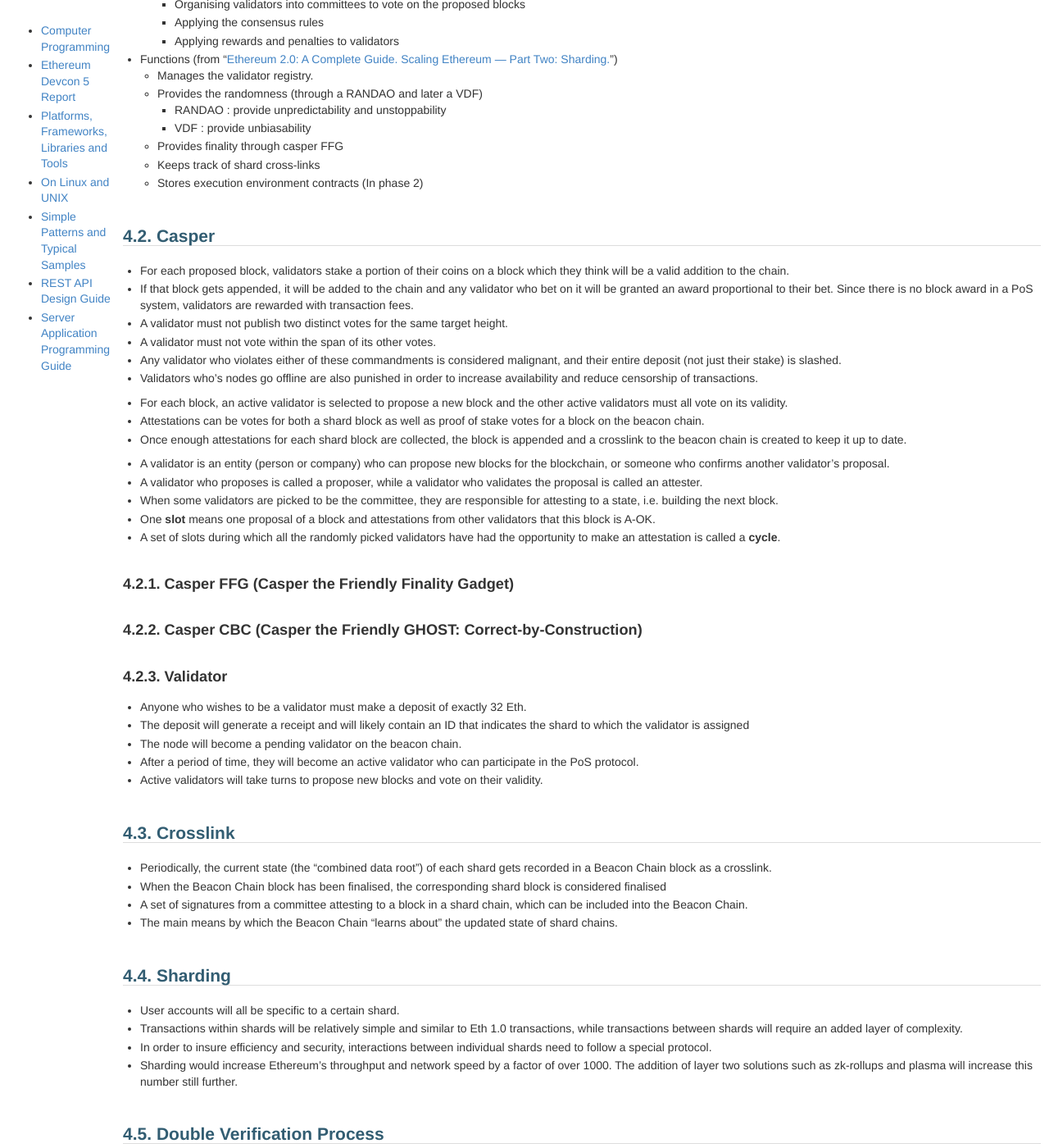
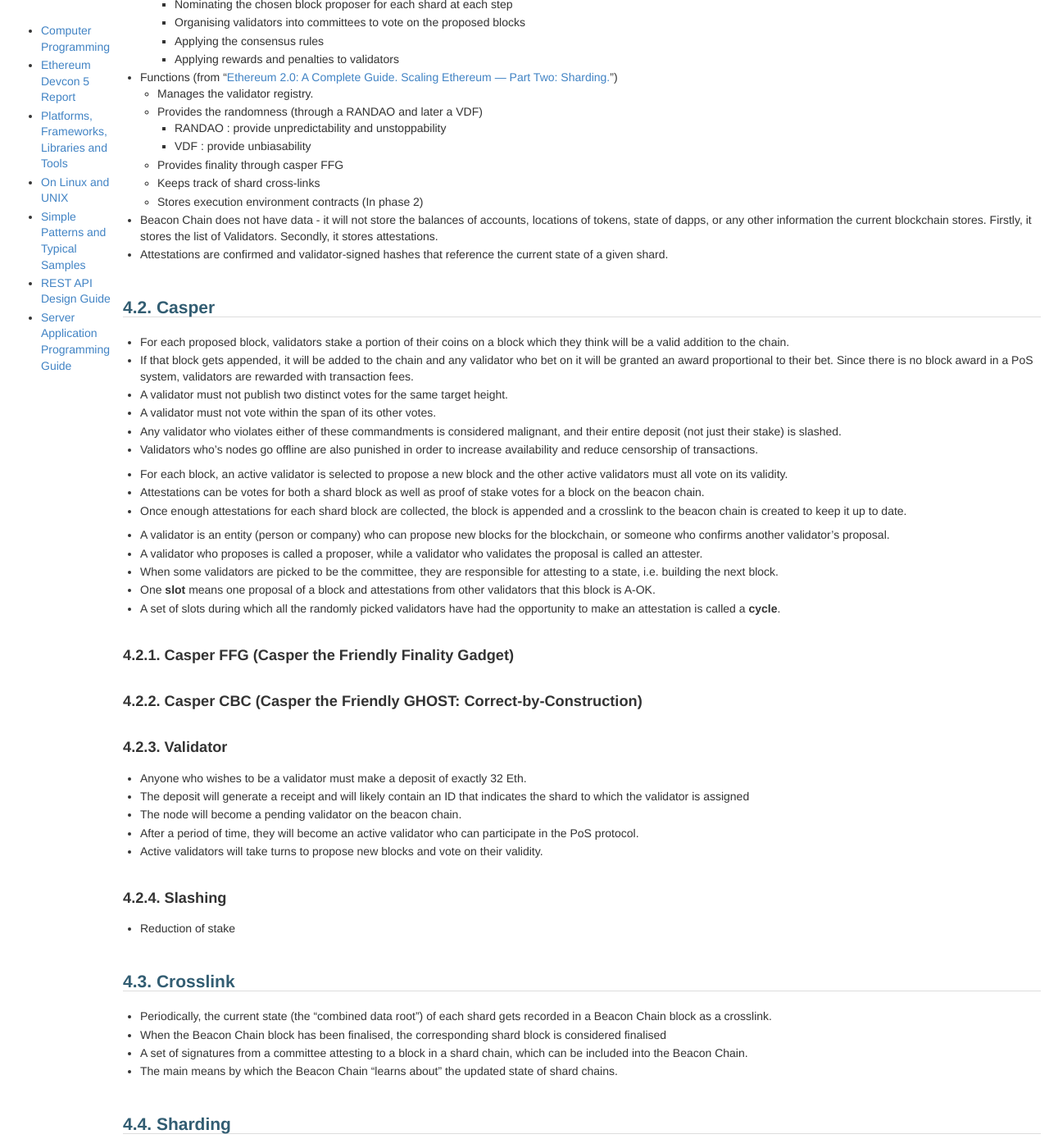
Before and after one commit to 3rdstage/3rdstage.github.io, a Jekyll site: the page built from pages/ethereum-devcon5-report.md, in a window 1280 px wide and 1400 px high, scrolled down 3276 px. Shown: the whole window at 82% size. Built offline with Jekyll 4.4.1, drawn with Linux system fonts in a browser that asks for light colours; the table of contents is made by our own code.

Commit message:
Updating Devcon 5 report sketch.

```diff
--- a/pages/ethereum-devcon5-report.md
+++ b/pages/ethereum-devcon5-report.md
@@ -99,6 +99,9 @@ toc: true
     * Keeps track of shard cross-links
     * Stores execution environment contracts (In phase 2)
 
+* Beacon Chain does not have data - it will not store the balances of accounts, locations of tokens, state of dapps, or any other information the current blockchain stores. Firstly, it stores the list of Validators. Secondly, it stores attestations.
+* Attestations are confirmed and validator-signed hashes that reference the current state of a given shard.
+
 ### Casper
 
 * For each proposed block, validators stake a portion of their coins on a block which they think will be a valid addition to the chain.
@@ -128,6 +131,10 @@ toc: true
 * The node will become a pending validator on the beacon chain.
 * After a period of time, they will become an active validator who can participate in the PoS protocol.
 * Active validators will take turns to propose new blocks and vote on their validity.
+
+#### Slashing
+
+* Reduction of stake
 
 ### Crosslink
 
```
